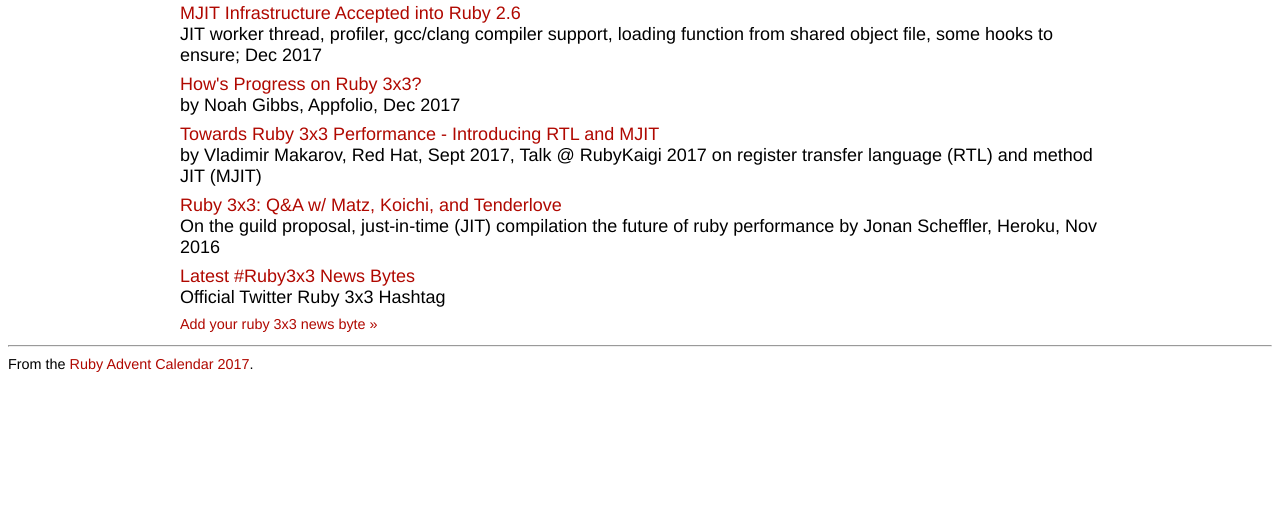
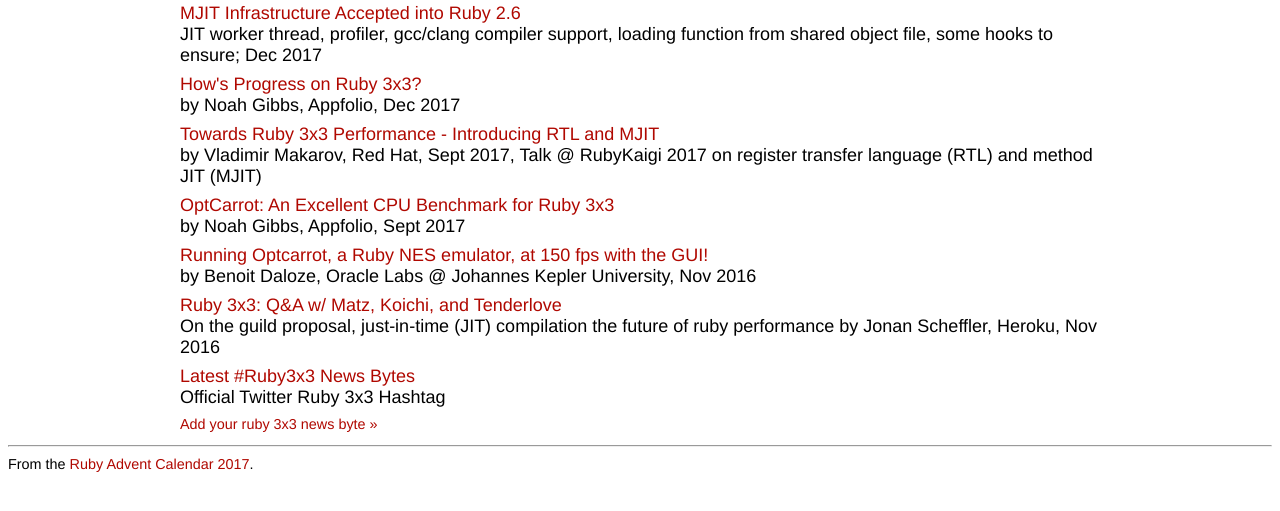
Before and after one commit to wongatron/calendar, a Jekyll site: the page built from pages/ruby3x3.md, in a window 1280 px wide, cut to the strip 324-835 px from the top of the page. Built offline with Jekyll 4.4.1, drawn with Linux system fonts in a browser that asks for light colours.

Commit message:
Update ruby3x3.yml

```diff
--- a/_data/ruby3x3.yml
+++ b/_data/ruby3x3.yml
@@ -24,6 +24,14 @@
   subtitle: "by Vladimir Makarov, Red Hat, Sept 2017, Talk @ RubyKaigi 2017 on register transfer language (RTL) and method JIT (MJIT)"
   url:       http://rubykaigi.org/2017/presentations/vnmakarov.html
 
+- title:    "OptCarrot: An Excellent CPU Benchmark for Ruby 3x3"
+  subtitle: "by Noah Gibbs, Appfolio, Sept 2017"
+  url:       http://engineering.appfolio.com/appfolio-engineering/2017/9/22/optcarrot-an-excellent-cpu-benchmark-for-ruby-3x3
+
+- title:    "Running Optcarrot, a Ruby NES emulator, at 150 fps with the GUI!"
+  subtitle: "by Benoit Daloze, Oracle Labs @ Johannes Kepler University, Nov 2016"
+  url:       https://eregon.me/blog/2016/11/28/optcarrot.html
+
 - title:    "Ruby 3x3: Q&A w/ Matz, Koichi, and Tenderlove"
   subtitle: "On the guild proposal, just-in-time (JIT) compilation the future of ruby performance by Jonan Scheffler, Heroku, Nov 2016"
   url:       https://blog.heroku.com/ruby-3-by-3
```
